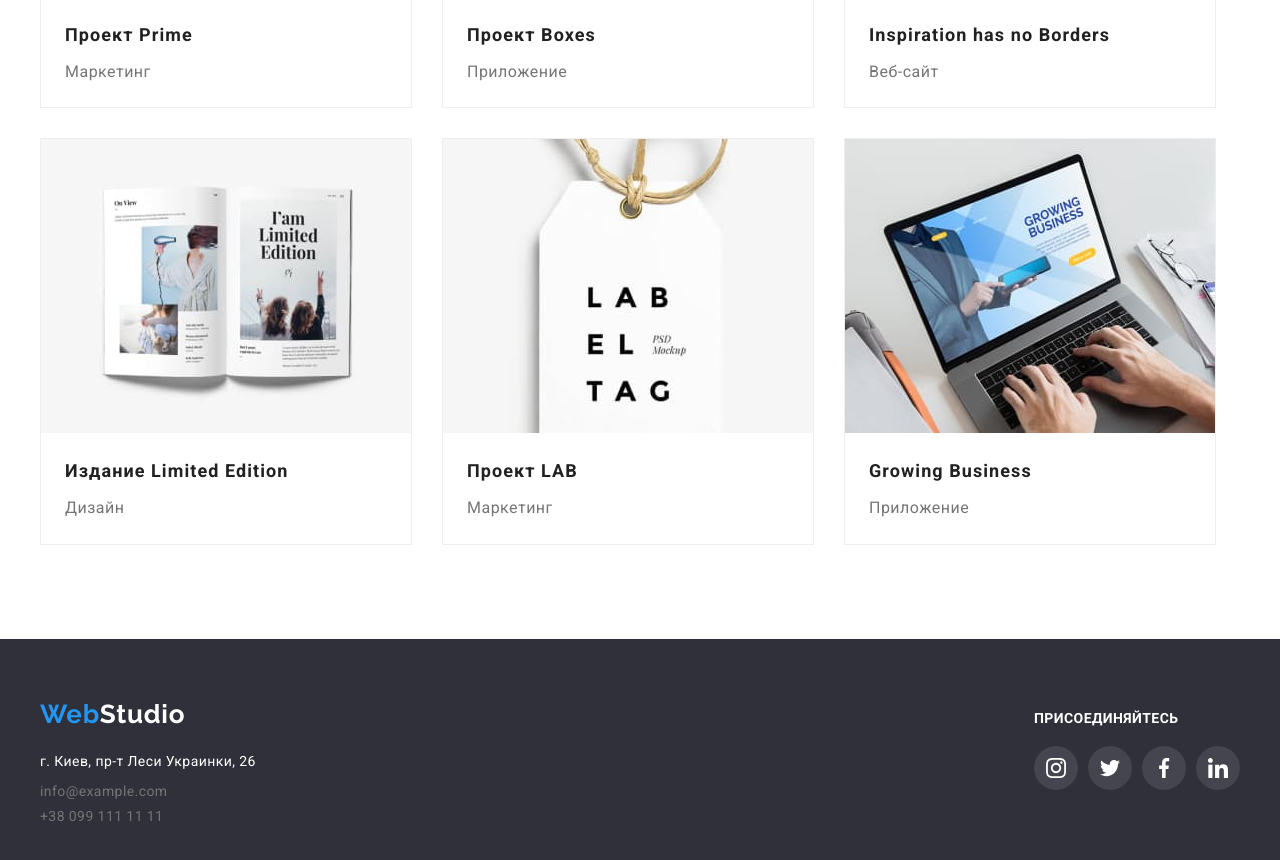
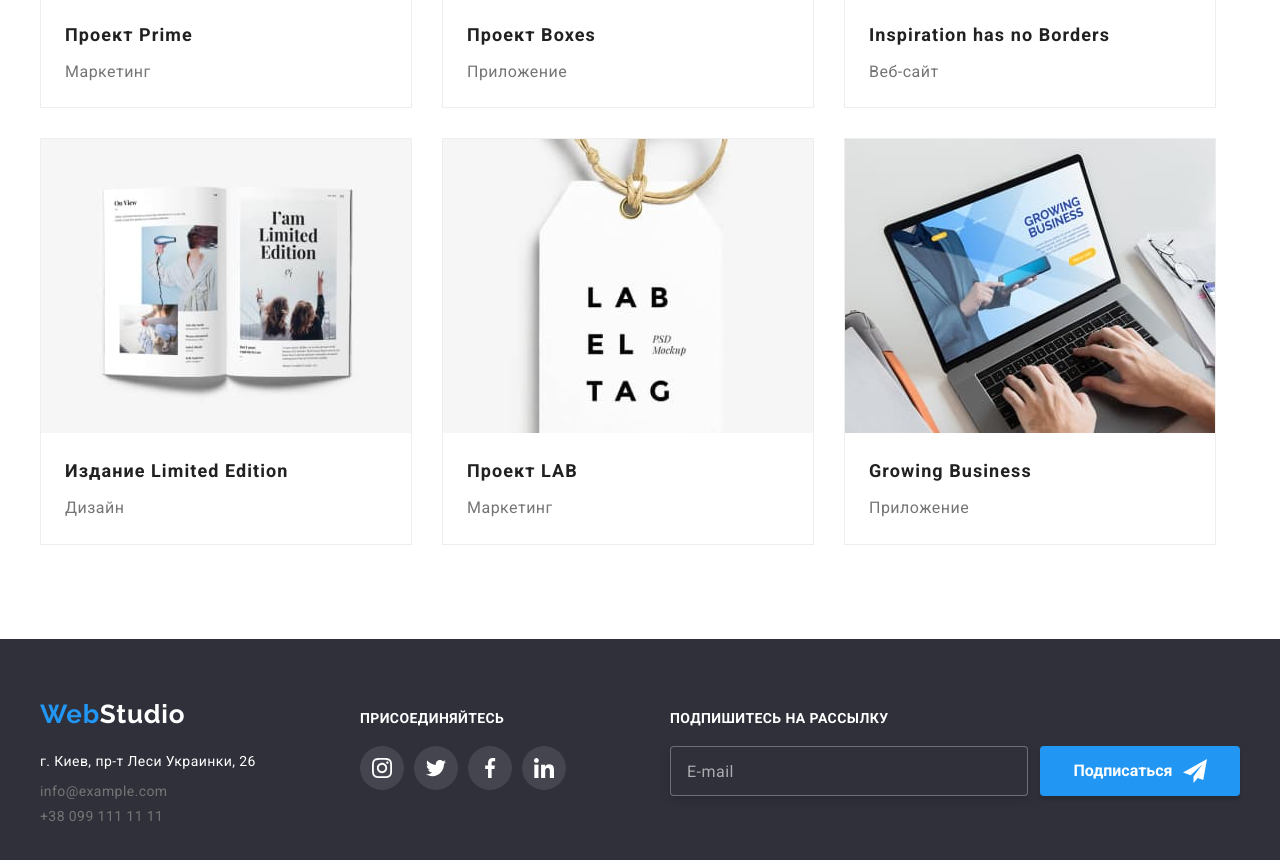
Before and after one commit to VlikToldo/goit-markup-hw-06, a plain HTML site: page portfolio.html in a window 1280 px wide. Shown: the part 998-1858 px from the top of the page. Drawn offline with nearby package versions, Linux system fonts and the light colour scheme.

Commit message:
Update portfolio.html

```diff
--- a/portfolio.html
+++ b/portfolio.html
@@ -259,6 +259,26 @@
             </li>
           </ul>
         </div>
+        <form class="distribution">
+          <div class="distribution-box">
+            <label for="email-distribution" class="label-email-distribution"
+              >Подпишитесь на рассылку</label
+            >
+            <input
+              id="email-distribution"
+              class="input-email-distribution"
+              type="mail"
+              placeholder="E-mail"
+              required
+            />
+          </div>
+          <button type="submit" class="btn-distribution">
+            Подписаться
+            <svg class="distribution-send-icon" width="24" height="24">
+              <use href="./images/symbol-defs.svg#icon-icon-send"></use>
+            </svg>
+          </button>
+        </form>
       </div>
     </footer>
   </body>
```
